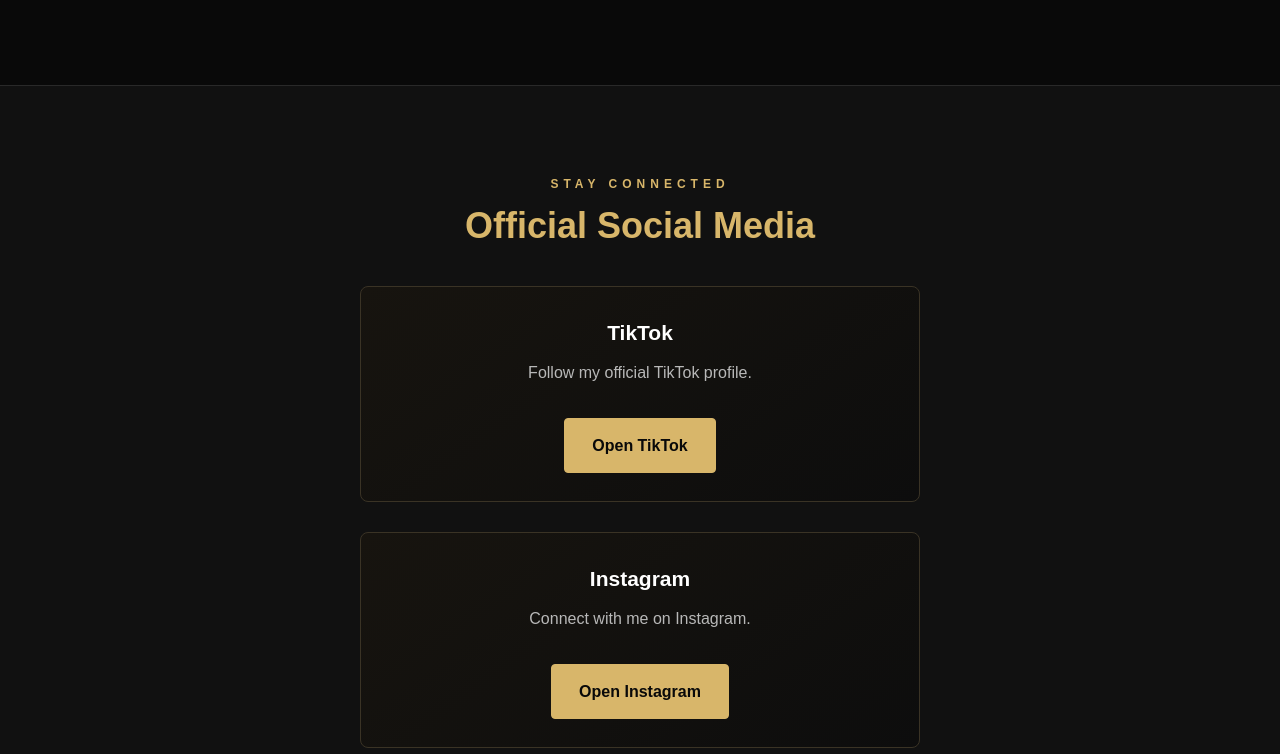
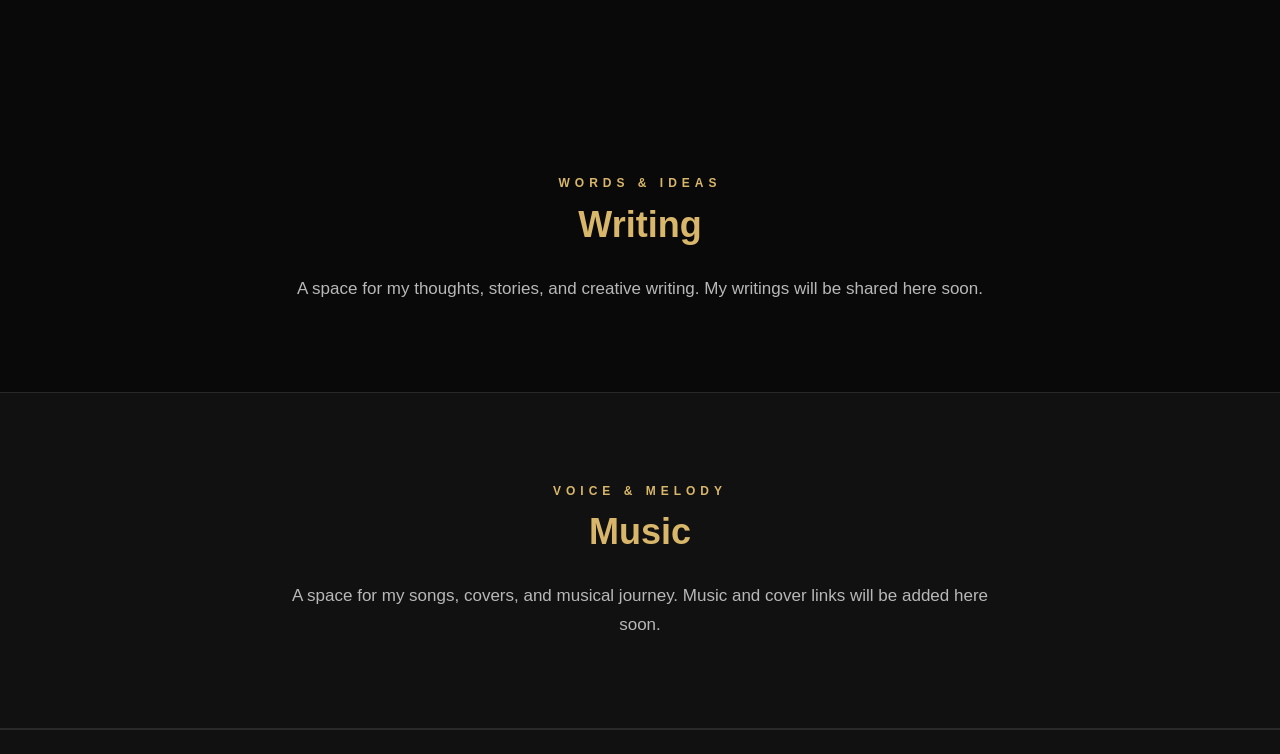
Before and after one commit to MustafaAhmedShakil-coder/mustafaahmedshakil-coder.github.io, a plain HTML site: page index.html in a window 1280 px wide. Shown: the part 1046-1800 px from the top of the page. Drawn offline with Linux system fonts and the light colour scheme.

Commit message:
Add Writing and Music sections

```diff
--- a/index.html
+++ b/index.html
@@ -81,6 +81,8 @@
       <nav aria-label="Main navigation">
         <a href="#home">Home</a>
         <a href="#about">About</a>
+        <a href="#writing">Writing</a>
+        <a href="#music">Music</a>
         <a href="#social">Connect</a>
       </nav>
     </div>
@@ -101,6 +103,20 @@
         <p class="eyebrow">Get to know me</p>
         <h2>About</h2>
         <p class="about-text">I am a student with a passion for writing, singing, and creating content. I also play football part-time. This website is my official digital space to share my journey, creative interests, and updates. Thank you for visiting and being part of the journey.</p>
+      </div>
+    </section>
+    <section class="content" id="writing">
+      <div class="wrap">
+        <p class="eyebrow">Words &amp; ideas</p>
+        <h2>Writing</h2>
+        <p class="about-text">A space for my thoughts, stories, and creative writing. My writings will be shared here soon.</p>
+      </div>
+    </section>
+    <section class="content social" id="music">
+      <div class="wrap">
+        <p class="eyebrow">Voice &amp; melody</p>
+        <h2>Music</h2>
+        <p class="about-text">A space for my songs, covers, and musical journey. Music and cover links will be added here soon.</p>
       </div>
     </section>
     <section class="content social" id="social">
```
